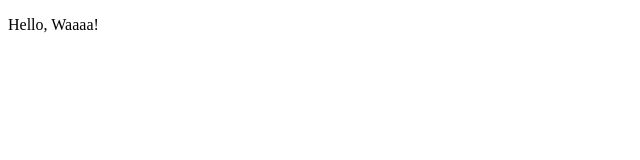
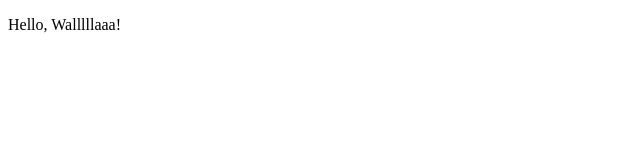
Before and after one commit to abeabaa/jw.github.io, a plain HTML site: page index.html in a window 1280 px wide. Shown: the full height of the page, 0-640 px from the left. Drawn offline with Linux system fonts and the light colour scheme.

Commit message:
Update index.html

```diff
--- a/index.html
+++ b/index.html
@@ -7,6 +7,6 @@
 	<title>Portfolio</title>
 </head>
 <body>
-  <p>Hello, Waaaa!</p>
+  <p>Hello, Walllllaaa!</p>
 </body>
 </html>
```
